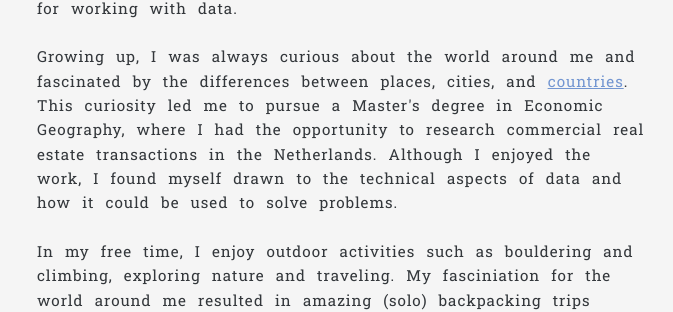
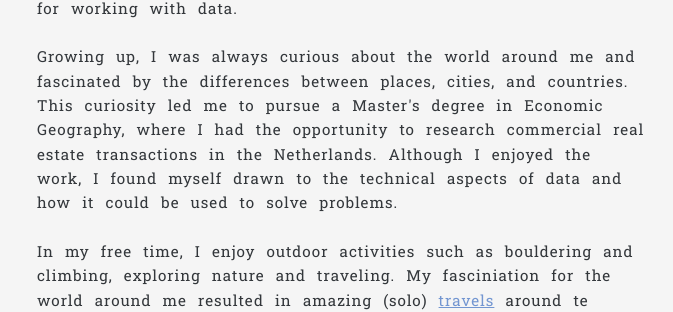
Before and after one commit to kellyzomer/kellyzomer.github.io, a plain HTML site: page index.html in a window 1280 px wide. Shown: the part 641-953 px from the top of the page, without its empty margins (299-972 px from the left). Drawn offline with Linux system fonts and the light colour scheme.

Commit message:
different link

```diff
--- a/index.html
+++ b/index.html
@@ -12,9 +12,9 @@
       <div class="paragraph1">
          <p>Hello everyone! I am excited to share my journey with you on this website. I have a passion for learning, and this has led me to explore various interests and careers throughout my life. My background includes a Bachelor's degree in Marketing and Economics, followed by a Master's in Economic Geography. However, my journey took an unexpected turn when I discovered my love for working with data.<br><br>
 
-         Growing up, I was always curious about the world around me and fascinated by the differences between places, cities, and <a href="https://kellyzomer.com/travel/" target="_blank">countries</a>. This curiosity led me to pursue a Master's degree in Economic Geography, where I had the opportunity to research commercial real estate transactions in the Netherlands. Although I enjoyed the work, I found myself drawn to the technical aspects of data and how it could be used to solve problems.<br><br>
+         Growing up, I was always curious about the world around me and fascinated by the differences between places, cities, and countries. This curiosity led me to pursue a Master's degree in Economic Geography, where I had the opportunity to research commercial real estate transactions in the Netherlands. Although I enjoyed the work, I found myself drawn to the technical aspects of data and how it could be used to solve problems.<br><br>
 
-         In my free time, I enjoy outdoor activities such as bouldering and climbing, exploring nature and traveling. My fasciniation for the world around me resulted in amazing (solo) backpacking trips around te world. Furthermore, I do various sports like running, squash and cycling. I also have a love for craft beers and I like to expore new foods.</p>
+         In my free time, I enjoy outdoor activities such as bouldering and climbing, exploring nature and traveling. My fasciniation for the world around me resulted in amazing (solo) <a href="https://kellyzomer.com/travel/" target="_blank">travels</a> around te world. Furthermore, I do various sports like running, squash and cycling. I also have a love for craft beers and I like to expore new foods.</p>
          <div class="kokenmet">
          <p>Curious about my cooking skills? Explore my cooking website: <a href="https://kokenmet.kellyzomer.com" target="_blank">Koken met Kell</a></p>
          </div>
```
